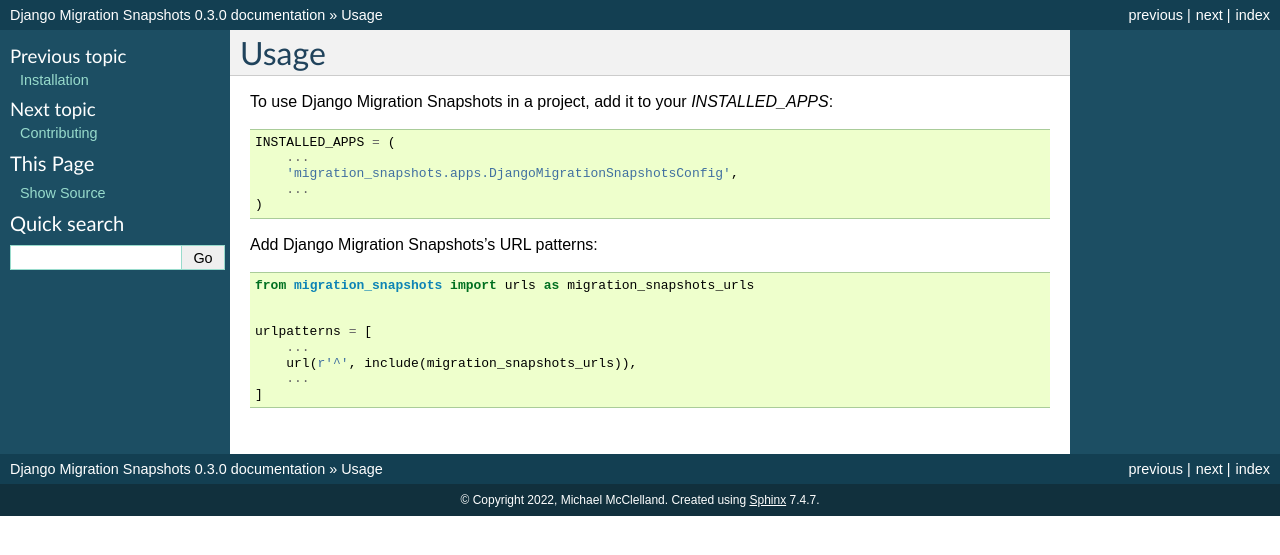
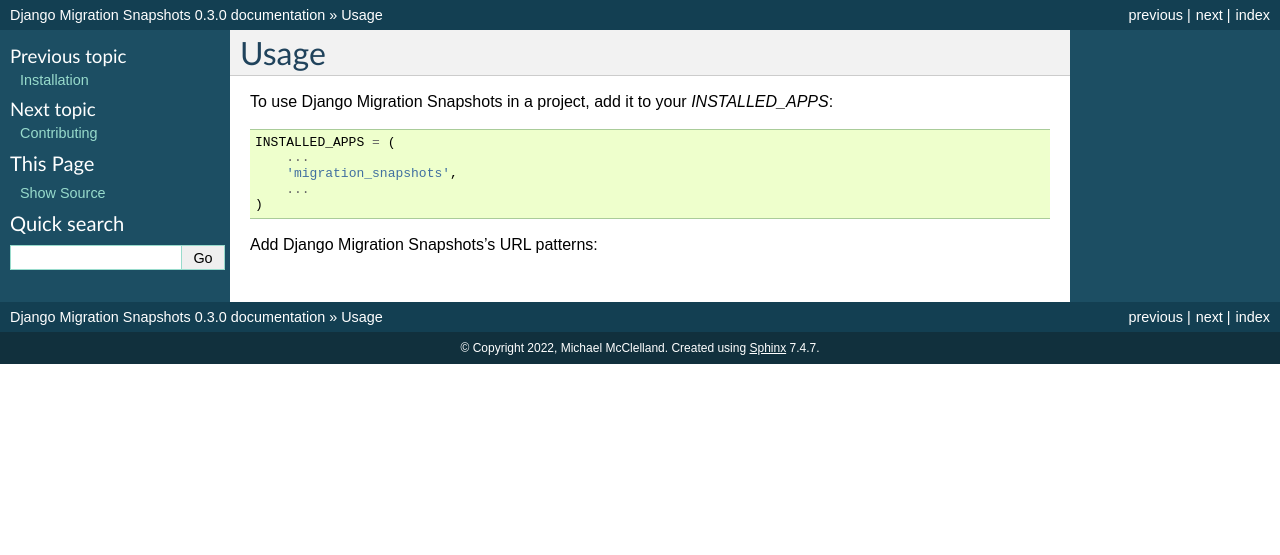
Before and after one commit to theognis1002/django-migration-snapshots, a Sphinx documentation site: the page built from docs/usage.rst, in a window 1280 px wide. Shown: the top 555 px of the page. Built offline with Sphinx 7.4.7, drawn with Linux system fonts in a browser that asks for light colours.

Commit message:
Update sphinx docs

```diff
--- a/docs/authors.rst
+++ /dev/null
@@ -1 +0,0 @@
-.. include:: ../AUTHORS.rst
--- a/docs/history.rst
+++ /dev/null
@@ -1 +0,0 @@
-.. include:: ../HISTORY.rst
--- a/docs/index.rst
+++ b/docs/index.rst
@@ -15,5 +15,3 @@
    installation
    usage
    contributing
-   authors
-   history
--- a/docs/usage.rst
+++ b/docs/usage.rst
@@ -8,19 +8,8 @@
 
     INSTALLED_APPS = (
         ...
-        'migration_snapshots.apps.DjangoMigrationSnapshotsConfig',
+        'migration_snapshots',
         ...
     )
 
 Add Django Migration Snapshots's URL patterns:
-
-.. code-block:: python
-
-    from migration_snapshots import urls as migration_snapshots_urls
-
-
-    urlpatterns = [
-        ...
-        url(r'^', include(migration_snapshots_urls)),
-        ...
-    ]
--- a/requirements.txt
+++ b/requirements.txt
@@ -1 +1,3 @@
+Sphinx
+sphinx-autobuild
 graphviz
```
Also changed, not shown: 1 other file.
